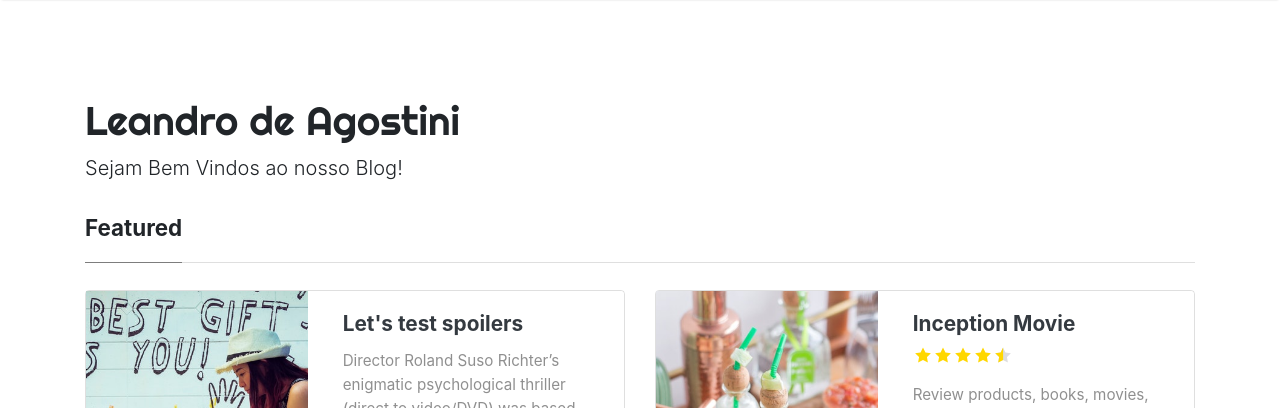
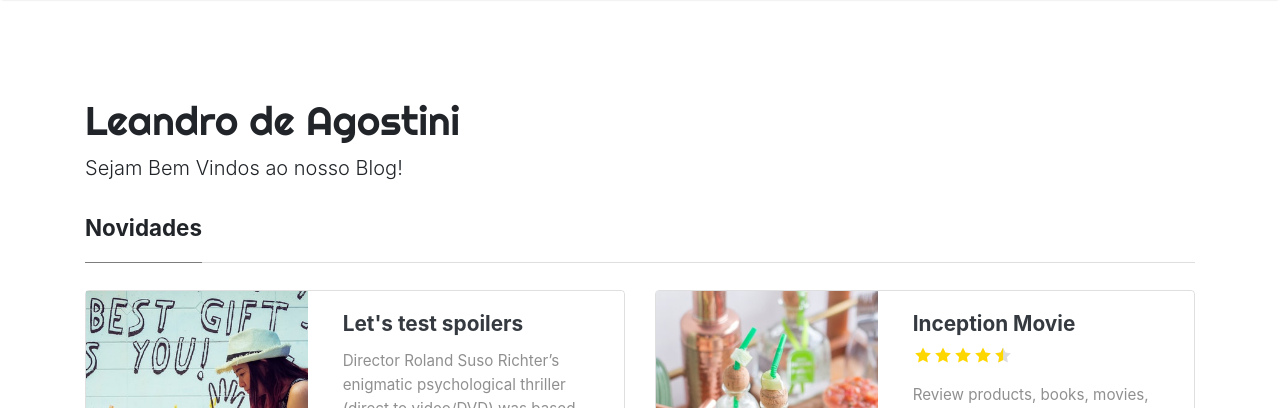
Before and after one commit to AgostiniBr/blog, a Jekyll site: the page built from docs/index.html, in a window 1280 px wide and 900 px high. Shown: the top 408 px of the window. Built offline with Jekyll 4.4.1, drawn with Linux system fonts in a browser that asks for light colours; nearby versions of some CDN libraries; the list of posts is cut into pages by our own code.

Commit message:
Change layout

```diff
--- a/docs/index.html
+++ b/docs/index.html
@@ -9,7 +9,7 @@
 ================================================== -->
 <section class="featured-posts">
     <div class="section-title">
-        <h2><span>Featured</span></h2>
+        <h2><span>Novidades</span></h2>
     </div>
     <div class="row">
 
```
